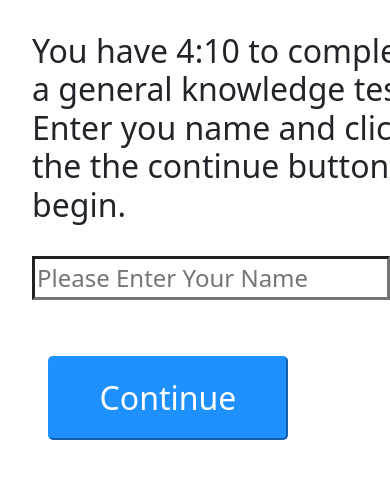
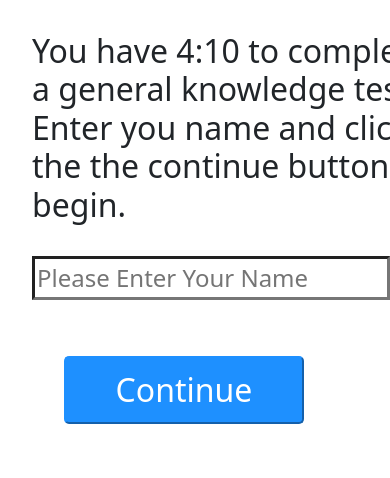
Before and after one commit to Prim3timer/test, a React (Create React App) app: page / in a window 390 px wide. Shown: the top 478 px of the page. Built offline with nearby package versions, Linux system fonts and the light colour scheme.

Commit message:
working on the portrait

```diff
--- a/src/index.css
+++ b/src/index.css
@@ -260,8 +260,8 @@ h3 {
   width: 90rem
 }
 #continuity {
-  margin: 2rem 0 0 3rem;
-  padding: 1rem 0;
+  margin: 2rem 0 0 4rem;
+  padding: .5rem 0;
   width: 15rem;
 }
 
```
